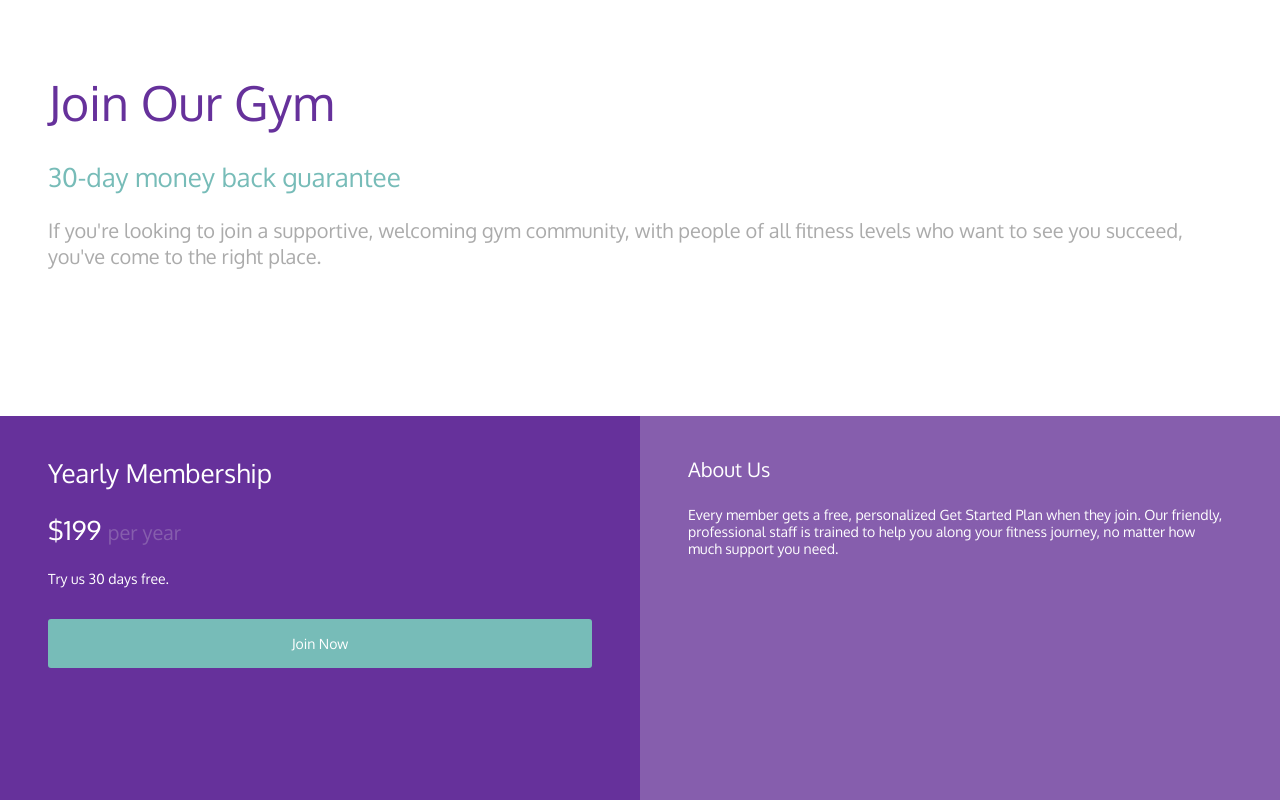
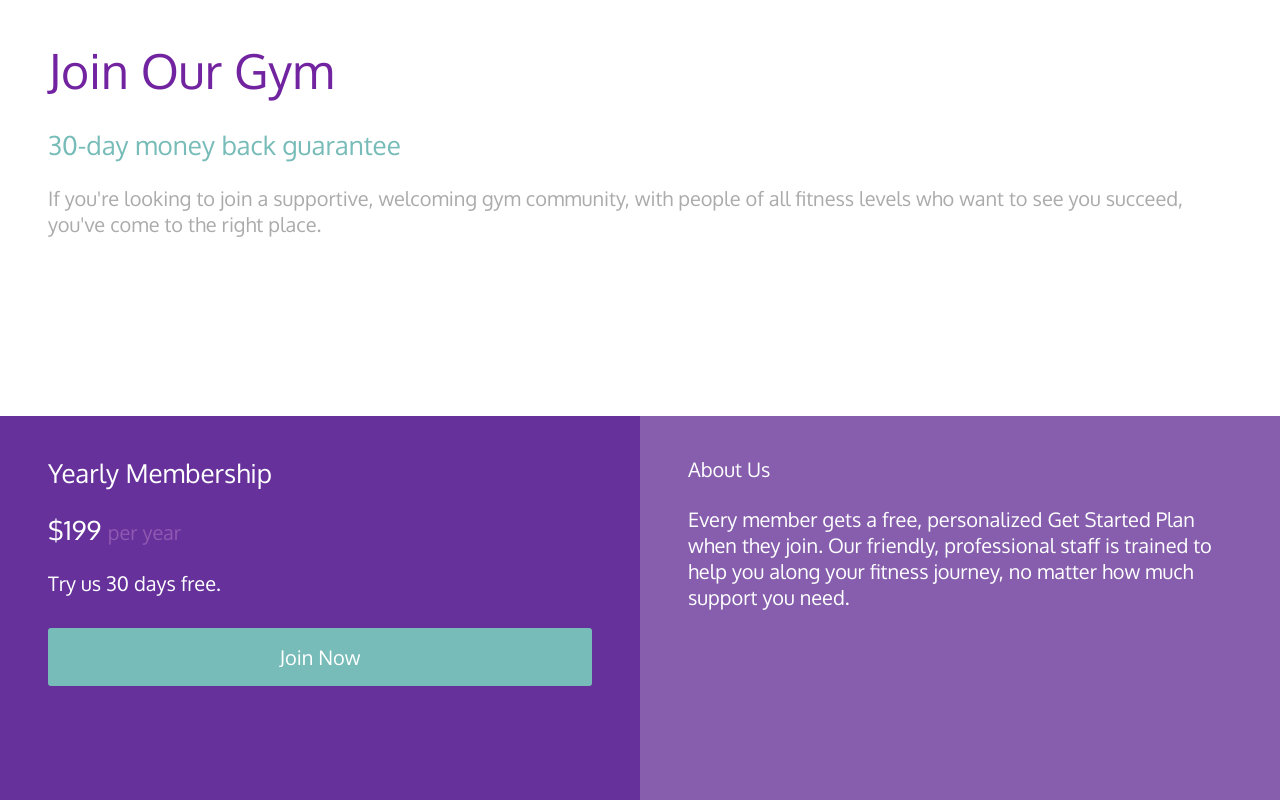
Before and after one commit to CitrineDragon/FrontendPlayground-JOG, a plain HTML site: page index.html in a window 1280 px wide. Drawn offline with Linux system fonts and the light colour scheme.

Commit message:
Add files via upload

```diff
--- a/index.html
+++ b/index.html
@@ -20,14 +20,14 @@
       <div id="join" class="join">
         <p class="mediumFont">Yearly Membership</p>
         <p class="mediumFont">$199 <span class="smallFont lightPurple">per year</span></p>
-        <p>Try us 30 days free.
+        <p class="smallFont">Try us 30 days free.
           <btn><a class="btn" href="#">Join Now</a></btn>
       </div>
 
     <!--   About Field -->
       <div id="about" class="about">
         <p class="smallFont">About Us</p>
-        <p>Every member gets a free, personalized Get Started Plan when they join. Our friendly, professional staff is trained to help you along your fitness journey, no matter how much support you need.</p>
+        <p class="smallFont">Every member gets a free, personalized Get Started Plan when they join. Our friendly, professional staff is trained to help you along your fitness journey, no matter how much support you need.</p>
       </div>
     </div>
 
--- a/main.css
+++ b/main.css
@@ -7,8 +7,8 @@
 }
 
 /* Colors */
-.purple { color:#66319b; }
-.lightPurple { color: #865ead; }
+.purple { color:#7123a0; }
+.lightPurple { color: #8f58b1; }
 .teal { color: #77bcb8; }
 .lightGray { color: #ababab;}
 
@@ -57,7 +57,7 @@ body {
 }
 
 #showcase {
-  padding: 2.5rem 3rem;
+  padding: .5rem 3rem 2.5rem 3rem;
 }
 
 @media only screen and (max-width: 400px) {
```
